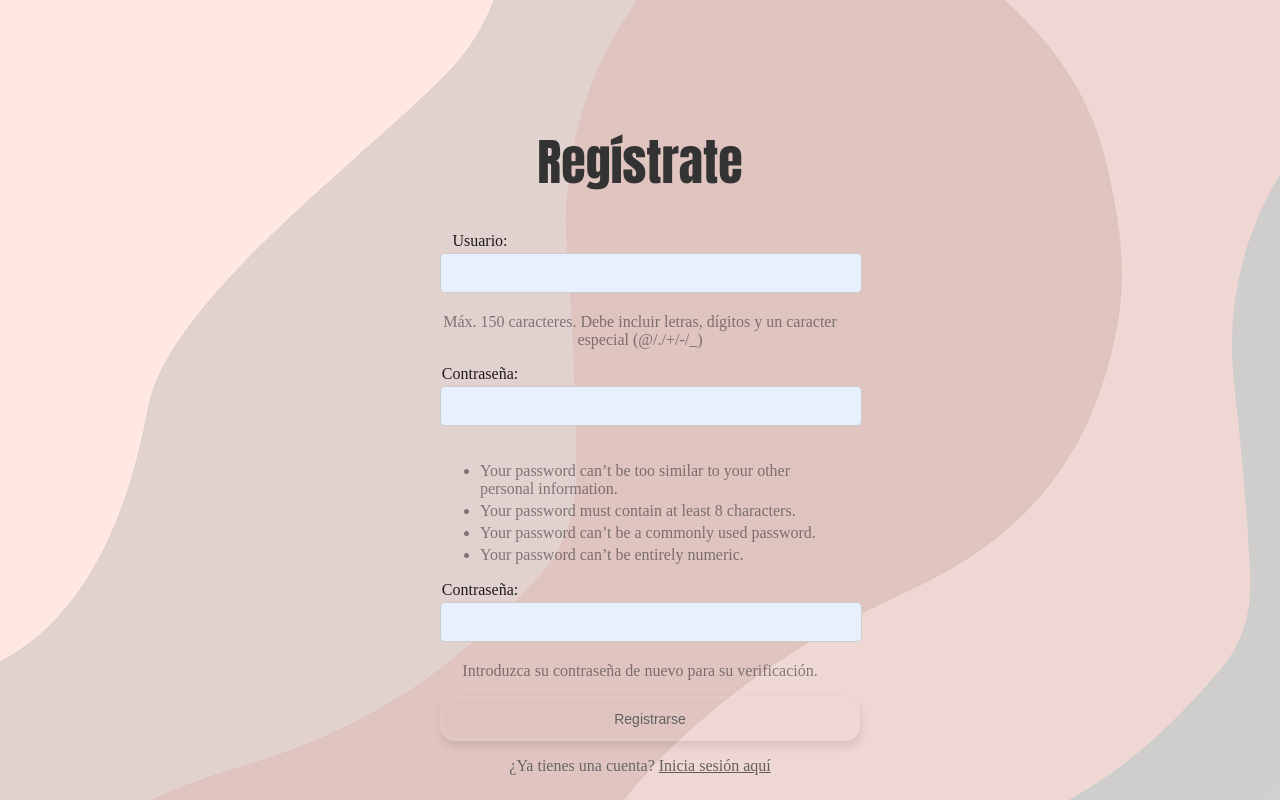
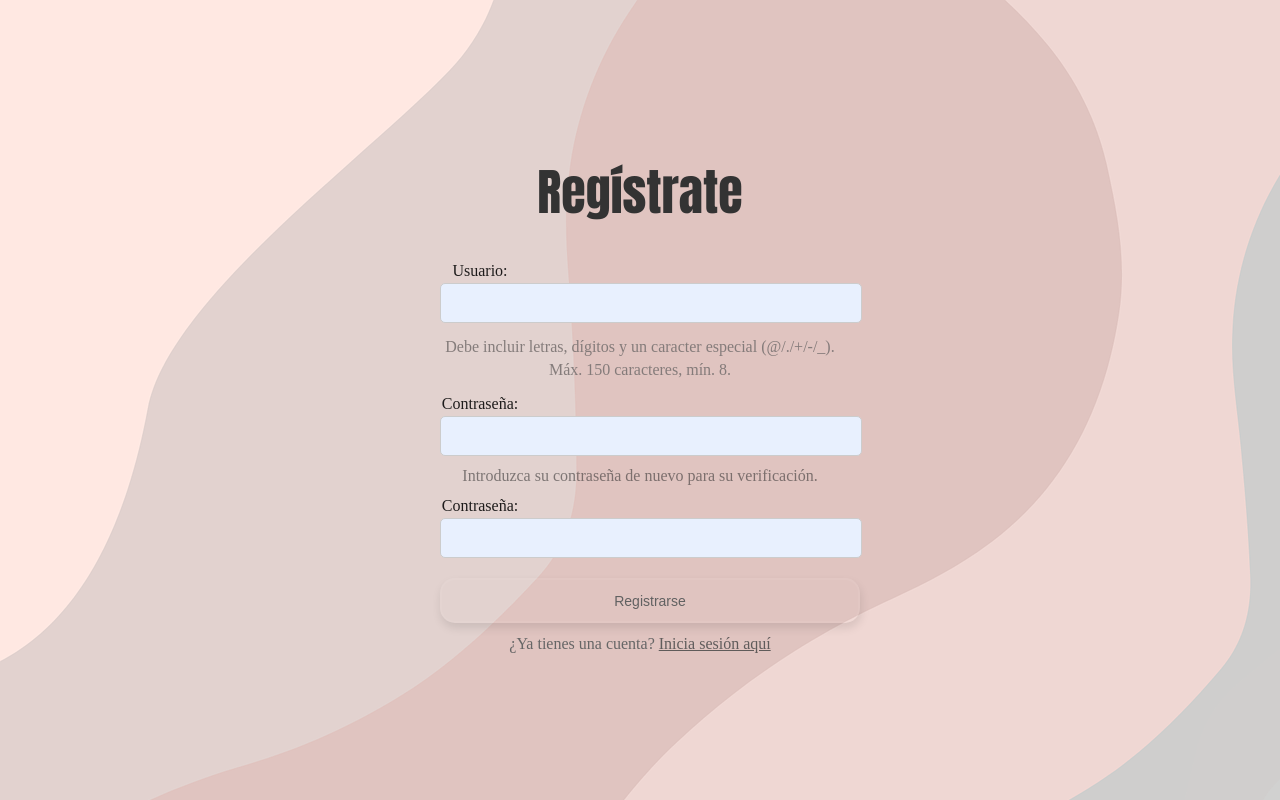
Before and after one commit to EstherMurado/Notees, a Django app: page /notas/registro/ in a window 1280 px wide. Run offline with Django 5.2, Linux system fonts and the light colour scheme.

Commit message:
arreglos en el registro y redirec

```diff
--- a/notes_env/notes_web/notees/static/lista_notas.css
+++ b/notes_env/notes_web/notees/static/lista_notas.css
@@ -2,7 +2,7 @@
 
 h1{
    font-family: impact, sans-serif;
-   font-size: 50px;
+   font-size: 60px;
    color: #333;
    text-align: center;
    padding-top: 20px;
@@ -40,7 +40,6 @@ h1{
 
 /* NUEVA NOTA*/
 .button-link {
-   margin-left: 767px;
    display: inline-block;
    padding: 10px 20px;
    border-radius: 9px;
@@ -152,7 +151,7 @@ h1{
    text-align:center;
 }
 
-#nota {
+#noota {
    text-align:center;
 }
 
--- a/notes_env/notes_web/notees/static/registro.css
+++ b/notes_env/notes_web/notees/static/registro.css
@@ -2,7 +2,7 @@
 body {
     max-width: 400px;
     margin: auto;
-    padding-top:90px;
+    padding-top:120px;
 }
 
 h1 {
@@ -19,9 +19,12 @@ h1 {
 }
 
 p {
-    color: #666;
+    color: #7d7574ed;
     text-align: center;
+    margin-bottom: 1px;
+    margin-top: 5px;
 }
+
 .form-group label {
     display: block;
     margin-bottom: 5px;
@@ -36,7 +39,7 @@ p {
     background-color: #e8f0fe;
     border: 1px solid #ccc;
     border-radius: 5px;
-    margin-bottom: 20px;
+    margin-bottom: 10px;
     margin-top: 3px;
 }
 
@@ -72,7 +75,7 @@ button:active{
 
 .helptext{
     color: #2727278a;
-    margin-top: 3px;
+    margin-top: 1px;
     padding-bottom: 1px;
 }
 
@@ -97,3 +100,16 @@ button:active{
   box-shadow: none;
   color: #4a4a4acf;
 }
+
+#verif {
+    text-align: center;
+    margin-bottom:12px;
+}
+
+.boton{
+    margin-top:10px;
+    margin-bottom:12px;
+}
+.color {
+    color: #666;
+}
--- a/notes_env/notes_web/notees/static/styles.css
+++ b/notes_env/notes_web/notees/static/styles.css
@@ -1,6 +1,7 @@
 /* styles.css */
 body {
-    margin: 70px;
+    margin: 90px;
+    text-align:center;
 
 }
 
--- a/notes_env/notes_web/notees/templates/registro.html
+++ b/notes_env/notes_web/notees/templates/registro.html
@@ -10,43 +10,40 @@
     <h1>Regístrate</h1>
     <form method="post">
         {% csrf_token %}
+
         <p>
             <label class="texto" for="id_username">Usuario:</label>
             <input class="form-control" type="text" name="username" maxlength="150" autocapitalize="none" autocomplete="username" autofocus required aria-describedby="id_username_helptext" id="id_username">
 
-      <span class="helptext" id="id_username_helptext">Máx. 150 caracteres. Debe incluir letras, dígitos y un caracter especial (@/./+/-/_)</span>
+            <span class="helptext" id="id_username_helptext"><p>Debe incluir letras, dígitos y un caracter especial (@/./+/-/_).</p><p>Máx. 150 caracteres, mín. 8.</p>
+
+            </span>
+            <div><span class="helptext" ></span></div>
               <!-- <p class="helptext">Debe incluir letras, dígitos y un caracter especial (@/./+/-/_)</p> -->
-
-
-  </p>
-  <p>
-    <label class="texto" for="id_password1">Contraseña:</label>
-    <input class="form-control" type="password" name="password1" autocomplete="new-password" required aria-describedby="id_password1_helptext" id="id_password1">
             <span>
                  <ul>
-                <li class="helptext">Your password can’t be too similar to your other personal information.</li>
-                <li class="helptext">Your password must contain at least 8 characters.</li>
-                <li class="helptext">Your password can’t be a commonly used password.</li>
-                <li class="helptext">Your password can’t be entirely numeric.</li>
+                     <!--<li class="helptext">Your password can’t be too similar to your other personal information.</li>-->
+                     <!--   <li class="helptext">Your password can’t be entirely numeric.</li>
+                     Your password can’t be a commonly used password.-->
                  </ul>
             </span>
-
-
         </p>
 
 
         <p>
+            <label class="texto" for="id_password1">Contraseña:</label>
+            <input class="form-control" type="password" name="password1" autocomplete="new-password" required aria-describedby="id_password1_helptext" id="id_password1">
+        </p>
+
+        <div id="verif"><span class="helptext" id="id_password2_helptext">Introduzca su contraseña de nuevo para su verificación.</span></div>
+
+        <p>
             <label class="texto" for="id_password2">Contraseña:</label>
             <input class="form-control" type="password" name="password2" autocomplete="new-password" required aria-describedby="id_password2_helptext" id="id_password2">
+        </p>
 
-      <span class="helptext" id="id_password2_helptext">Introduzca su contraseña de nuevo para su verificación.</span>
-
-
-
-
-  </p>
-        <button type="submit">Registrarse</button>
+            <div class="boton"><button type="submit">Registrarse</button></div>
     </form>
-    <p>¿Ya tienes una cuenta? <a id="cancelar" href="{% url 'login' %}">Inicia sesión aquí</a></p>
+    <p class="color">¿Ya tienes una cuenta? <a id="cancelar" href="{% url 'login' %}">Inicia sesión aquí</a></p>
 </body>
 </html>
--- a/notes_env/notes_web/notees/views.py
+++ b/notes_env/notes_web/notees/views.py
@@ -25,7 +25,9 @@ def registro(request):
         if form.is_valid():
             user = form.save()
             login(request, user)
-            return redirect('inicio_sesion')
+            return redirect('lista_notas')
+        else:
+            messages.error(request, 'Contraseña no válida. Por favor, inténtelo de nuevo.')
     else:
         form = UserCreationForm()
     return render(request, 'registro.html', {'form': form})
@@ -39,14 +41,14 @@ def inicio_sesion(request):
             login(request, user)
             return redirect('lista_notas')
         else:
-            messages.error(request, 'Usuario o contraseña incorrectos. Por favor, inténtalo de nuevo.')  # Añade un mensaje de error
+            messages.error(request, 'Usuario o contraseña incorrectos. Por favor, inténtelo de nuevo.')  # Añade un mensaje de error
     else:
         form = AuthenticationForm()
     return render(request, 'inicio_sesion.html', {'form': form})
 
 def cerrar_sesion(request):
     logout(request)
-    return redirect('inicio_sesion')
+    return redirect('login')
 
 @login_required(login_url=reverse_lazy("login"))
 def lista_notas(request):
--- a/notes_env/notes_web/notes_web/urls.py
+++ b/notes_env/notes_web/notes_web/urls.py
@@ -19,6 +19,7 @@ from django.urls import path
 from django.urls import include, path
 
 urlpatterns = [
+    path('', include('notees.urls')),
     path('notas/', include('notees.urls')),
    # path('admin/', admin.site.urls),
 ]
```
Also changed, not shown: notes_env/notes_web/notees/templates/lista_notas.html (+4 -3 lines). Lines whose indentation alone changed are shown as unchanged.
